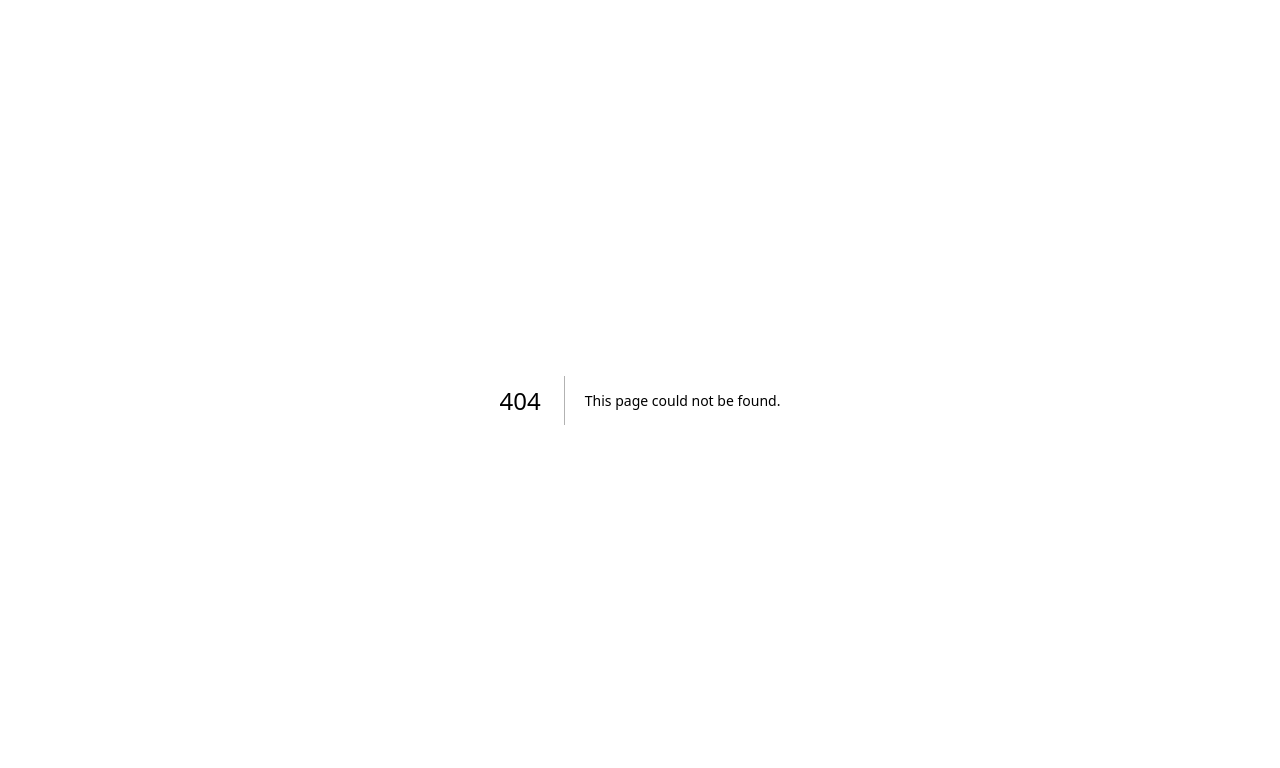
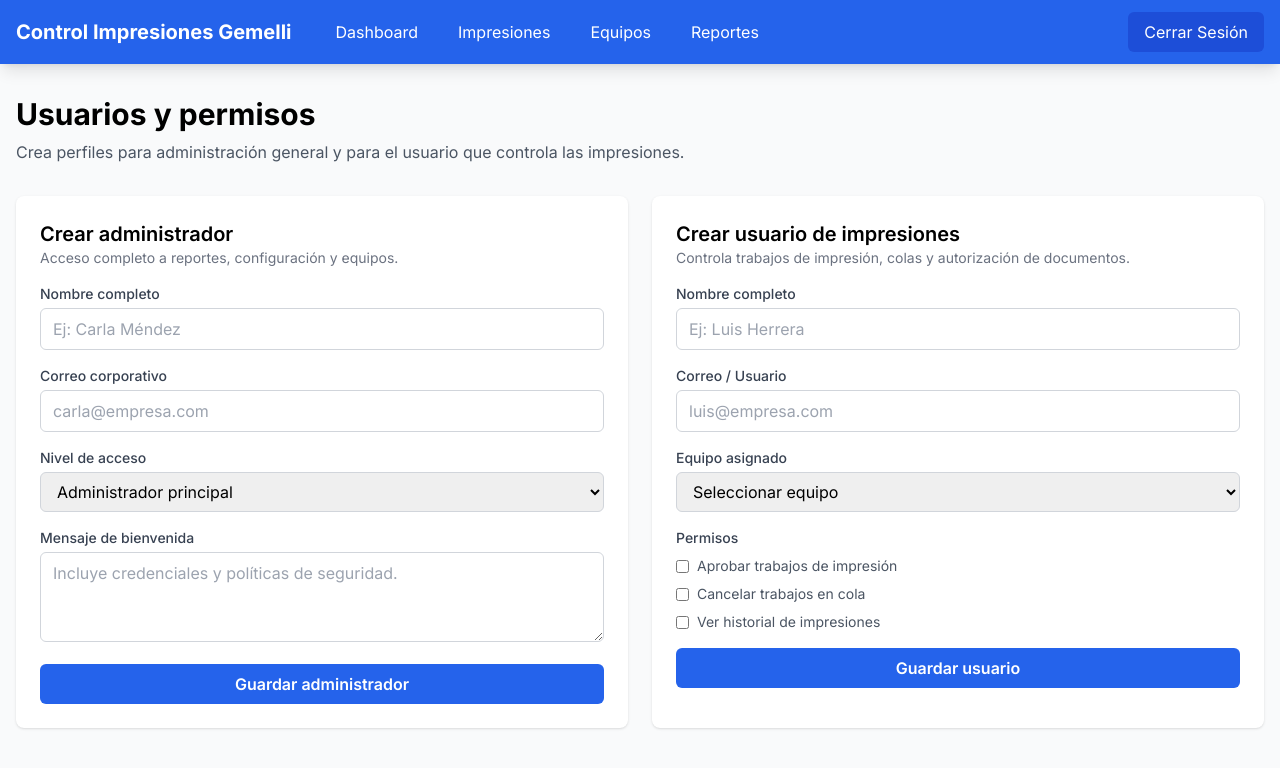
Before and after one commit to JMontes1986/GemelliPrintAgent, a Next.js app in the folder web/: page /dashboard/usuarios in a window 1280 px wide. Before the commit this address had no page. Shown: the top 768 px of the page. Built offline with nearby package versions, Linux system fonts and the light colour scheme.

Commit message:
Create page.tsx

```diff
--- /dev/null
+++ b/web/app/dashboard/usuarios/page.tsx
@@ -0,0 +1,123 @@
+export default function UsuariosPage() {
+  return (
+    <div className="space-y-8">
+      <header className="space-y-2">
+        <h1 className="text-3xl font-bold">Usuarios y permisos</h1>
+        <p className="text-gray-600">
+          Crea perfiles para administración general y para el usuario que controla las
+          impresiones.
+        </p>
+      </header>
+
+      <div className="grid grid-cols-1 lg:grid-cols-2 gap-6">
+        <section className="bg-white p-6 rounded-lg shadow space-y-4">
+          <div>
+            <h2 className="text-xl font-semibold">Crear administrador</h2>
+            <p className="text-sm text-gray-500">
+              Acceso completo a reportes, configuración y equipos.
+            </p>
+          </div>
+          <form className="space-y-4">
+            <div>
+              <label className="block text-sm font-medium text-gray-700">Nombre completo</label>
+              <input
+                type="text"
+                placeholder="Ej: Carla Méndez"
+                className="mt-1 w-full rounded-md border border-gray-300 px-3 py-2 focus:border-blue-500 focus:outline-none"
+              />
+            </div>
+            <div>
+              <label className="block text-sm font-medium text-gray-700">Correo corporativo</label>
+              <input
+                type="email"
+                placeholder="carla@empresa.com"
+                className="mt-1 w-full rounded-md border border-gray-300 px-3 py-2 focus:border-blue-500 focus:outline-none"
+              />
+            </div>
+            <div>
+              <label className="block text-sm font-medium text-gray-700">Nivel de acceso</label>
+              <select className="mt-1 w-full rounded-md border border-gray-300 px-3 py-2 focus:border-blue-500 focus:outline-none">
+                <option>Administrador principal</option>
+                <option>Administrador de operaciones</option>
+                <option>Administrador de reportes</option>
+              </select>
+            </div>
+            <div>
+              <label className="block text-sm font-medium text-gray-700">Mensaje de bienvenida</label>
+              <textarea
+                rows={3}
+                placeholder="Incluye credenciales y políticas de seguridad."
+                className="mt-1 w-full rounded-md border border-gray-300 px-3 py-2 focus:border-blue-500 focus:outline-none"
+              />
+            </div>
+            <button
+              type="button"
+              className="w-full rounded-md bg-blue-600 px-4 py-2 text-white font-semibold hover:bg-blue-700"
+            >
+              Guardar administrador
+            </button>
+          </form>
+        </section>
+
+        <section className="bg-white p-6 rounded-lg shadow space-y-4">
+          <div>
+            <h2 className="text-xl font-semibold">Crear usuario de impresiones</h2>
+            <p className="text-sm text-gray-500">
+              Controla trabajos de impresión, colas y autorización de documentos.
+            </p>
+          </div>
+          <form className="space-y-4">
+            <div>
+              <label className="block text-sm font-medium text-gray-700">Nombre completo</label>
+              <input
+                type="text"
+                placeholder="Ej: Luis Herrera"
+                className="mt-1 w-full rounded-md border border-gray-300 px-3 py-2 focus:border-blue-500 focus:outline-none"
+              />
+            </div>
+            <div>
+              <label className="block text-sm font-medium text-gray-700">Correo / Usuario</label>
+              <input
+                type="email"
+                placeholder="luis@empresa.com"
+                className="mt-1 w-full rounded-md border border-gray-300 px-3 py-2 focus:border-blue-500 focus:outline-none"
+              />
+            </div>
+            <div>
+              <label className="block text-sm font-medium text-gray-700">Equipo asignado</label>
+              <select className="mt-1 w-full rounded-md border border-gray-300 px-3 py-2 focus:border-blue-500 focus:outline-none">
+                <option>Seleccionar equipo</option>
+                <option>Impresora HP 01</option>
+                <option>Impresora Canon 02</option>
+                <option>Impresora Zebra 03</option>
+              </select>
+            </div>
+            <div>
+              <label className="block text-sm font-medium text-gray-700">Permisos</label>
+              <div className="mt-2 space-y-2">
+                <label className="flex items-center gap-2 text-sm text-gray-600">
+                  <input type="checkbox" className="rounded border-gray-300" />
+                  Aprobar trabajos de impresión
+                </label>
+                <label className="flex items-center gap-2 text-sm text-gray-600">
+                  <input type="checkbox" className="rounded border-gray-300" />
+                  Cancelar trabajos en cola
+                </label>
+                <label className="flex items-center gap-2 text-sm text-gray-600">
+                  <input type="checkbox" className="rounded border-gray-300" />
+                  Ver historial de impresiones
+                </label>
+              </div>
+            </div>
+            <button
+              type="button"
+              className="w-full rounded-md bg-blue-600 px-4 py-2 text-white font-semibold hover:bg-blue-700"
+            >
+              Guardar usuario
+            </button>
+          </form>
+        </section>
+      </div>
+    </div>
+  )
+}
```
